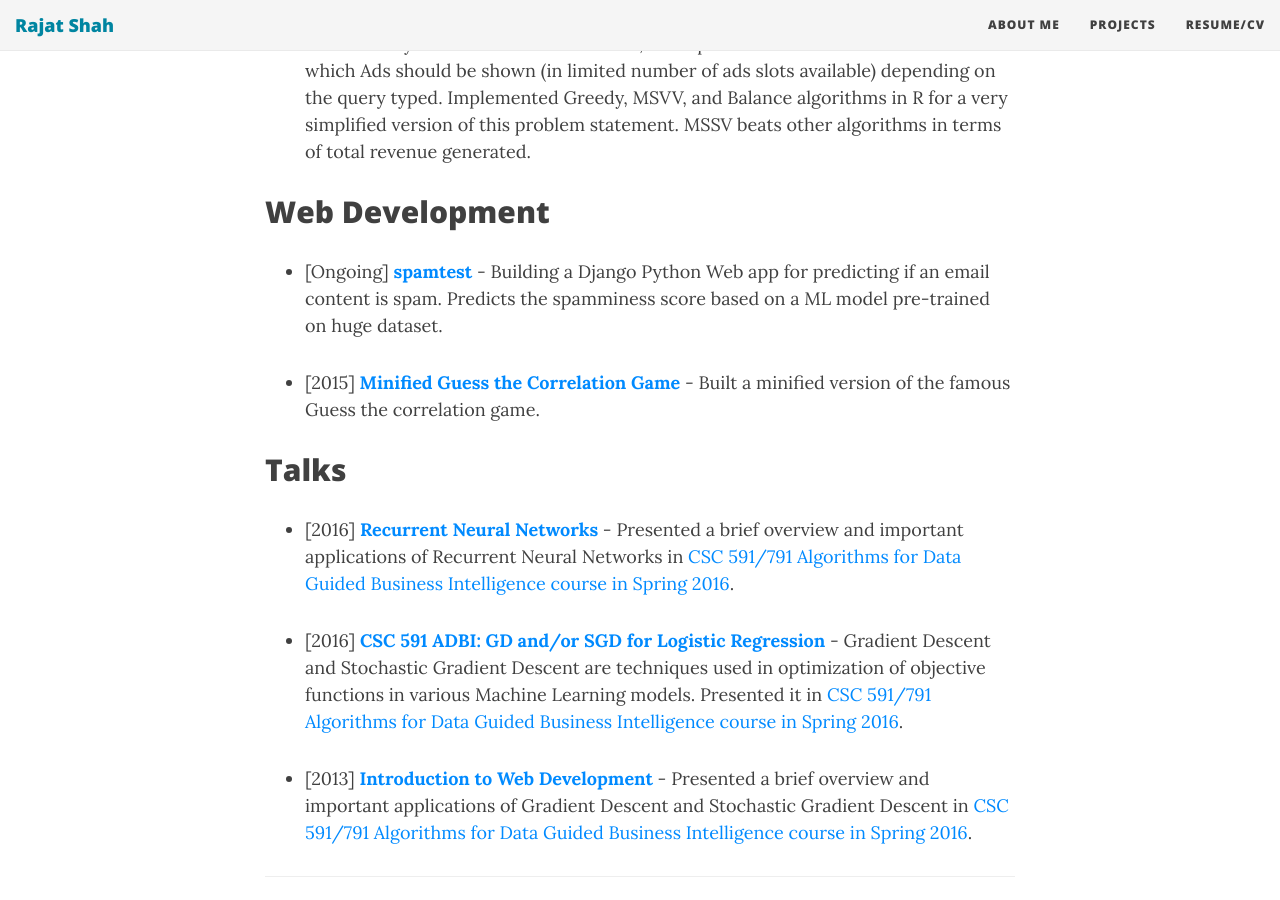
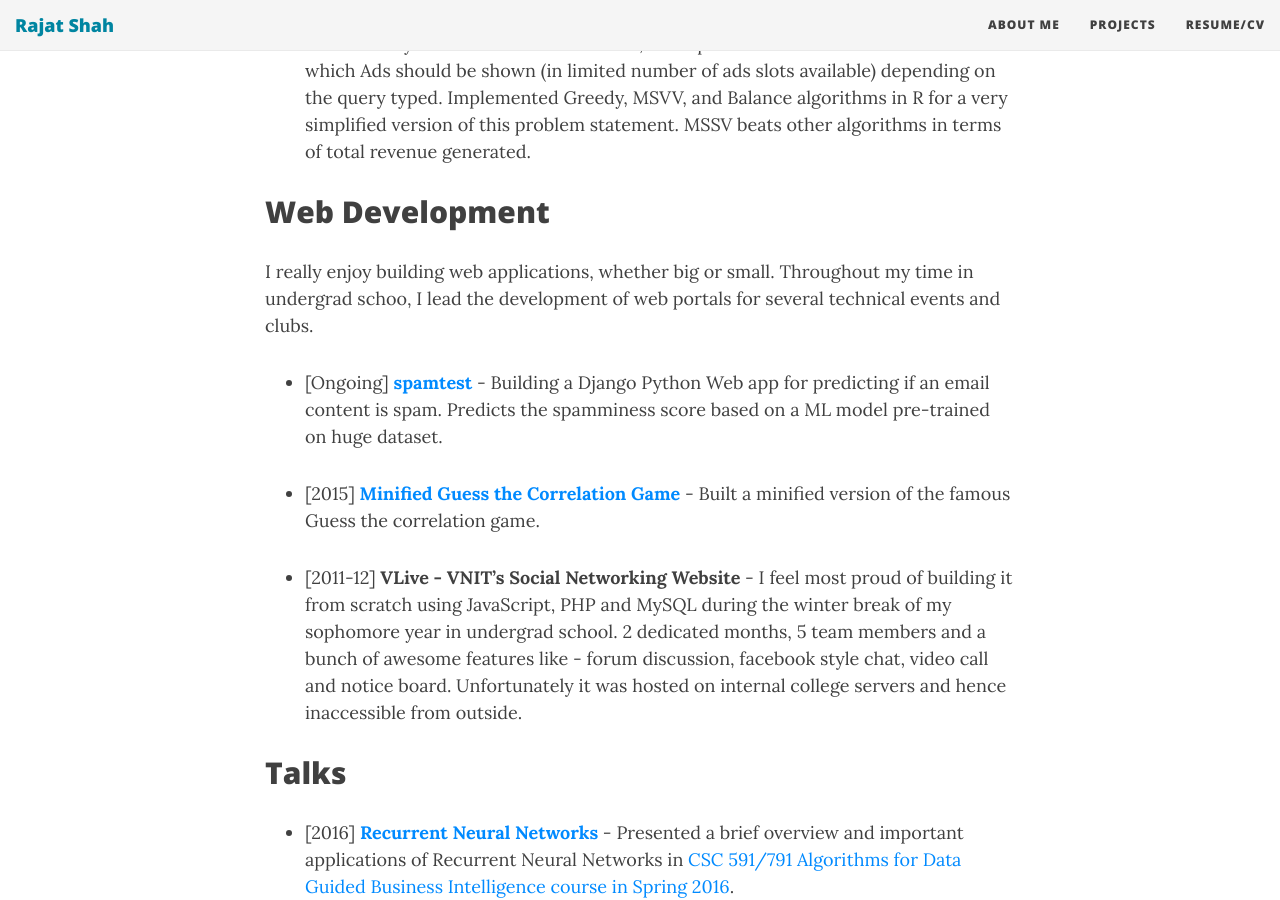
Before and after one commit to shahrajat/shahrajat.github.io, a Jekyll site: the page built from projects.md, in a window 1280 px wide and 900 px high, scrolled down 965 px. Built offline with Jekyll 4.4.1, drawn with Linux system fonts in a browser that asks for light colours; nearby versions of some CDN libraries; comment, search, counter and statistics services are not loaded.

Commit message:
Updated projects.md

```diff
--- a/projects.md
+++ b/projects.md
@@ -23,9 +23,13 @@ Based on paper: [Web Graph Similarity for Anomaly Detection](http://ilpubs.stanf
 
 ## Web Development
 
+I really enjoy building web applications, whether big or small. Throughout my time in undergrad schoo, I lead the development of web portals for several technical events and clubs.
+
 - [Ongoing] **[spamtest](https://spamtest.herokuapp.com/){:target="_blank"}** - Building a Django Python Web app for predicting if an email content is spam. Predicts the spamminess score based on a ML model pre-trained on huge dataset.
 
 - [2015] **[Minified Guess the Correlation Game](http://shahrajat.com/assets/apps/guess-the-correlation.html?#){:target="_blank"}** - Built a minified version of the famous Guess the correlation game.
+
+- [2011-12] **VLive - VNIT's Social Networking Website** - I feel most proud of building it from scratch using JavaScript, PHP and MySQL during the winter break of my sophomore year in undergrad school. 2 dedicated months, 5 team members and a bunch of awesome features like - forum discussion, facebook style chat, video call and notice board. Unfortunately it was hosted on internal college servers and hence inaccessible from outside.
 
 ## Talks
 
```
